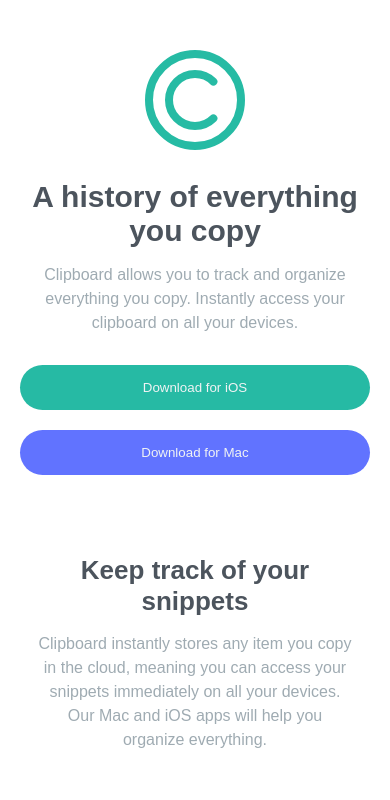
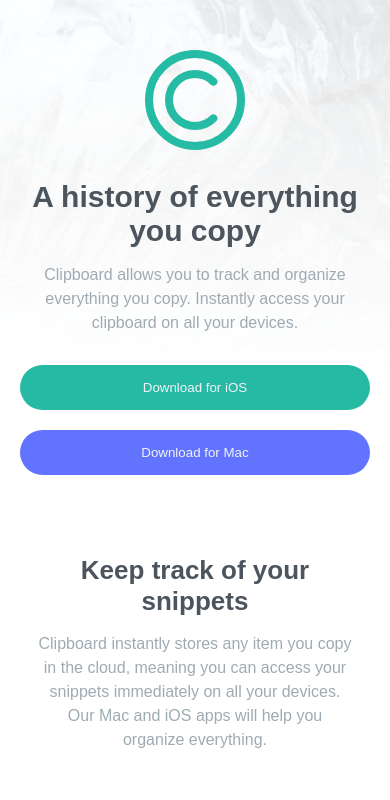
Before and after one commit to abdurraheem25/clipboard, a plain HTML site: page index.html in a window 390 px wide. Shown: the top 800 px of the page. Drawn offline with Linux system fonts and the light colour scheme; a web font is replaced by a local one.

Commit message:
Refactor CSS styles for consistency and responsiveness

```diff
--- a/style.css
+++ b/style.css
@@ -11,7 +11,7 @@
     justify-content: center;
     flex-direction: column;
     gap:10px;
-    background-image: url("/clipboard-landing-page-master/images/bg-header-desktop.png");
+    background-image: url("./images/bg-header-desktop.png");
     background-position: top center;
     background-size: 100% auto;
     background-repeat: no-repeat;
@@ -300,7 +300,7 @@ button:nth-child(2){
 @media (max-width: 600px) {
 
     .hero-section {
-        background-image: url("/clipboard-landing-page-master/images/bg-header-mobile.png");
+        background-image: url("./images/bg-header-mobile.png");
         padding: 0 20px;
     }
 
```
